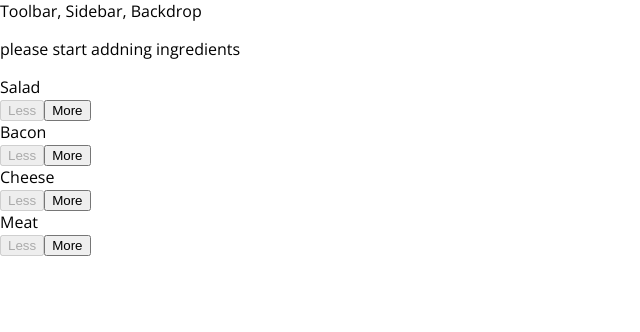
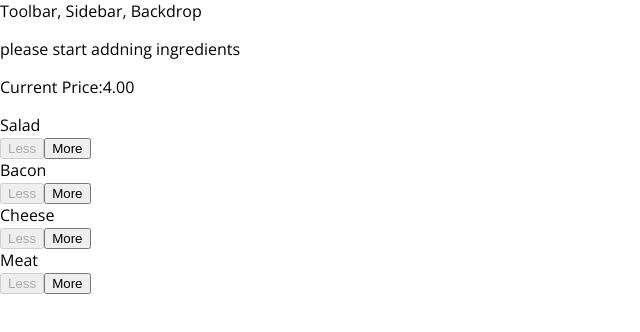
Before and after one commit to divya-kumar-23/burger, a React app: page / in a window 1280 px wide. Shown: the top 332 px of the page, without its empty margins (0-640 px from the left). Built offline with nearby package versions, Linux system fonts and the light colour scheme.

Commit message:
v126 commit

```diff
--- a/src/components/Burger/BuildControls/BuildControls.js
+++ b/src/components/Burger/BuildControls/BuildControls.js
@@ -9,6 +9,7 @@ const controls=[
 ];
 const buildControls=(props)=>(
     <div className={classes.BuildControls}>
+    <p>Current Price:{props.price.toFixed(2)}</p>
         {controls.map(ctrl=>(
             <BuildControl
             key={ctrl.label}
--- a/src/containers/BurgerBuilder/BurgerBuilder.js
+++ b/src/containers/BurgerBuilder/BurgerBuilder.js
@@ -31,7 +31,7 @@ class BurgerBuilder extends Component{
       const oldPrice=this.state.totalPrice;
       const newPrice=oldPrice+priceAddition;
       this.setState({
-          totaltPrice:newPrice,
+          totalPrice:newPrice,
           ingredients:updatedIngredients
       });
 
@@ -68,6 +68,7 @@ class BurgerBuilder extends Component{
                 ingredientAdded={this.addIngredientHandler}
                 ingredientRemoved={this.removeIngredientHandler}
                 disabled={disabledInfo}
+                price={this.state.totalPrice}
                 />
 
             </Auxiliary>
```
